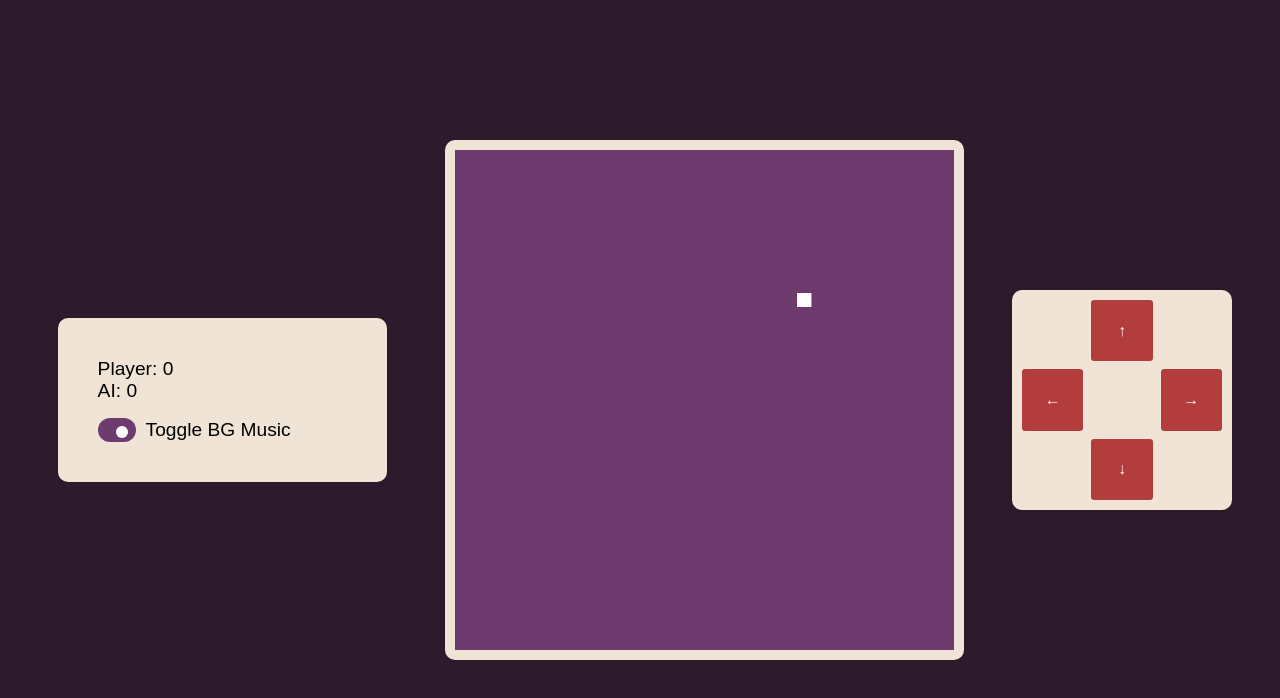
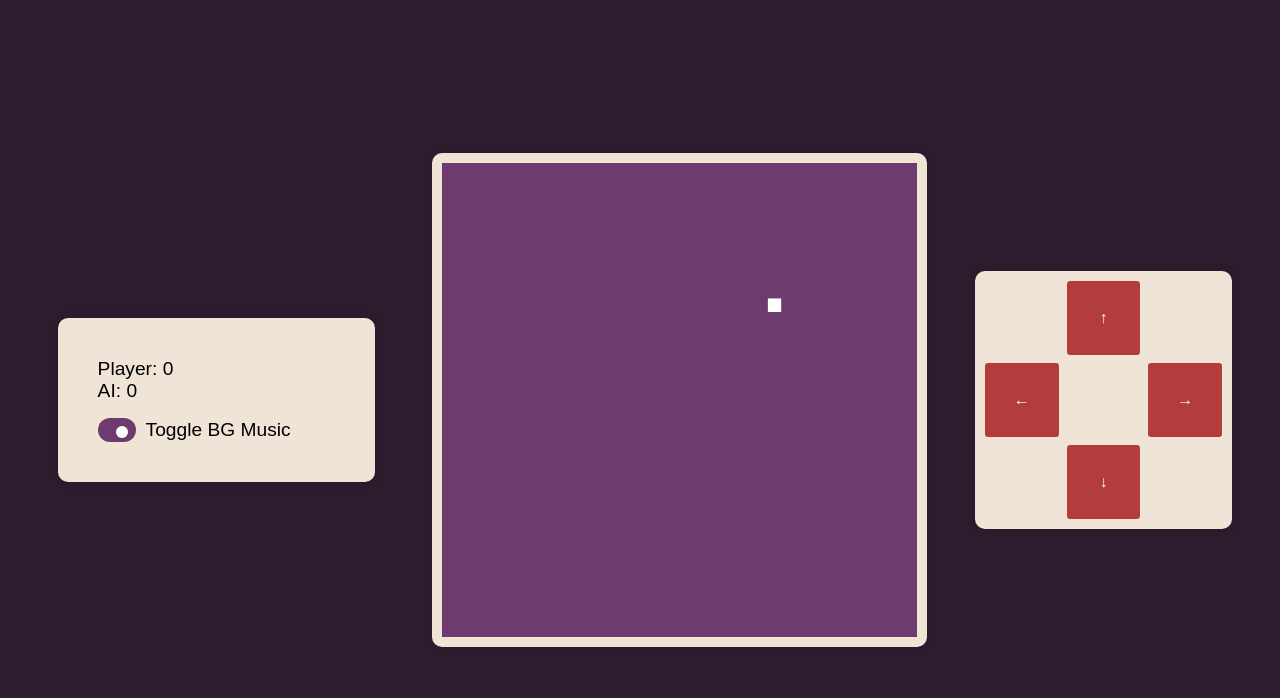
Before and after one commit to EagleStelle/Venom-Rush, a plain HTML site: page game.html in a window 1280 px wide. Drawn offline with Linux system fonts and the light colour scheme.

Commit message:
Add compatibility for mobile UI interface.

```diff
--- a/game2.css
+++ b/game2.css
@@ -39,7 +39,7 @@ body {
     grid-template-rows: 1fr 1fr 1fr;
     aspect-ratio: 1 / 1;
     height: 100%;
-    max-width: 200px;
+    max-width: 50%;
     gap: 0.5em;
 }
 
```
